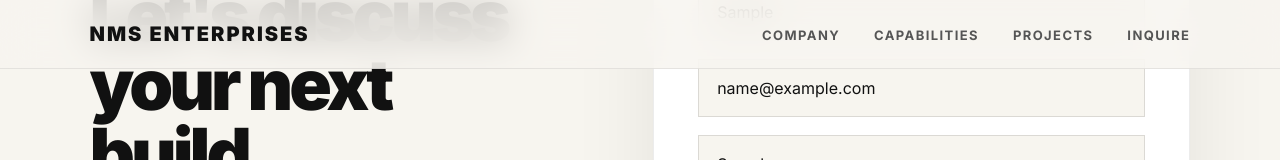
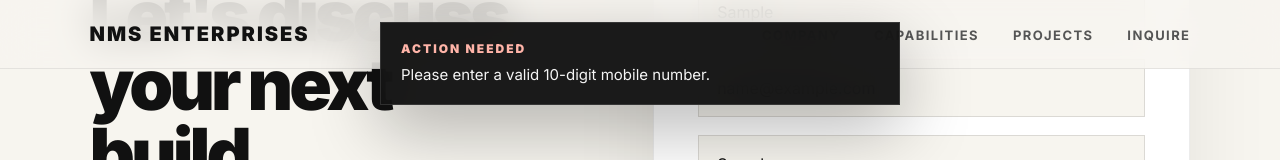
Before and after one commit to samueldcunha99/construction-website1, a React (Create React App) app: page / in a window 1280 px wide. Both pictures are taken after typing "Sample", "name@example.com", "Sample", "Sample" into the empty fields and a click on the button "SEND INQUIRY". Shown: the part 5758-5918 px from the top of the page. Built offline with nearby package versions, Linux system fonts and the light colour scheme.

Commit message:
Replace alerts with professional toast

```diff
--- a/src/App.css
+++ b/src/App.css
@@ -20,6 +20,50 @@ body{
 ::selection{
   background:#111;
   color:#fff;
+}
+
+
+/* TOAST */
+
+.toast{
+  position:fixed;
+  top:22px;
+  left:50%;
+  z-index:5000;
+  width:min(520px,calc(100% - 32px));
+  padding:18px 20px;
+  background:rgba(17,17,17,.96);
+  color:#fff;
+  border:1px solid rgba(255,255,255,.12);
+  box-shadow:0 24px 70px rgba(0,0,0,.28);
+  backdrop-filter:blur(18px);
+}
+
+.toast span{
+  display:block;
+  font-size:12px;
+  text-transform:uppercase;
+  letter-spacing:2px;
+  font-weight:900;
+  color:#d9b45f;
+  margin-bottom:8px;
+}
+
+.toast p{
+  color:#f5f5f5;
+  font-size:15px;
+  line-height:1.45;
+  margin:0;
+}
+
+.notice--error span{
+  color:#ffb4a8;
+}
+
+.contact-form button:disabled{
+  cursor:not-allowed;
+  opacity:.72;
+  transform:none;
 }
 
 /* NAVBAR */
--- a/src/App.js
+++ b/src/App.js
@@ -17,6 +17,13 @@ import WhatsAppButton from "./whatsapp";
 
 function App() {
   const [isSubmitting, setIsSubmitting] = useState(false);
+  const [notice, setNotice] = useState(null);
+
+  const showNotice = (type, message) => {
+    setNotice({ type, message });
+    window.clearTimeout(showNotice.timer);
+    showNotice.timer = window.setTimeout(() => setNotice(null), 4200);
+  };
 
   const handleSubmit = async (e) => {
     e.preventDefault();
@@ -29,17 +36,17 @@ function App() {
     const message = e.target.message.value.trim();
 
     if (!name || !email || !phone || !message) {
-      alert("Please fill all required fields");
+      showNotice("error", "Please fill all required fields.");
       return;
     }
 
     if (!/^[^\s@]+@[^\s@]+\.[^\s@]+$/.test(email)) {
-      alert("Please enter a valid email address");
+      showNotice("error", "Please enter a valid email address.");
       return;
     }
 
     if (!/^\d{10}$/.test(phone)) {
-      alert("Please enter a valid 10-digit mobile number");
+      showNotice("error", "Please enter a valid 10-digit mobile number.");
       return;
     }
 
@@ -58,7 +65,7 @@ function App() {
       const data = await response.json();
 
       if (!data.success) {
-        alert(data.error || "Failed to save inquiry");
+        showNotice("error", data.error || "Failed to save inquiry.");
         return;
       }
 
@@ -73,11 +80,11 @@ function App() {
           console.error("EmailJS failed:", error);
         });
 
-      alert("Inquiry submitted successfully!");
+      showNotice("success", "Inquiry submitted successfully. We will contact you shortly.");
       e.target.reset();
     } catch (error) {
       console.error(error);
-      alert("Something went wrong. Please try again.");
+      showNotice("error", "Something went wrong. Please try again.");
     } finally {
       setIsSubmitting(false);
     }
@@ -90,7 +97,18 @@ function App() {
 
   return (
     <div>
-      <nav className="navbar">
+      {notice && (
+        <motion.div
+          className={`toast notice--${notice.type}`}
+          initial={{ opacity: 0, y: -18, x: "-50%" }}
+          animate={{ opacity: 1, y: 0, x: "-50%" }}
+          transition={{ duration: 0.25 }}
+          role="alert"
+        >
+          <span>{notice.type === "success" ? "Success" : "Action needed"}</span>
+          <p>{notice.message}</p>
+        </motion.div>
+      )}      <nav className="navbar">
         <h2>NMS ENTERPRISES</h2>
 
         <ul>
```
